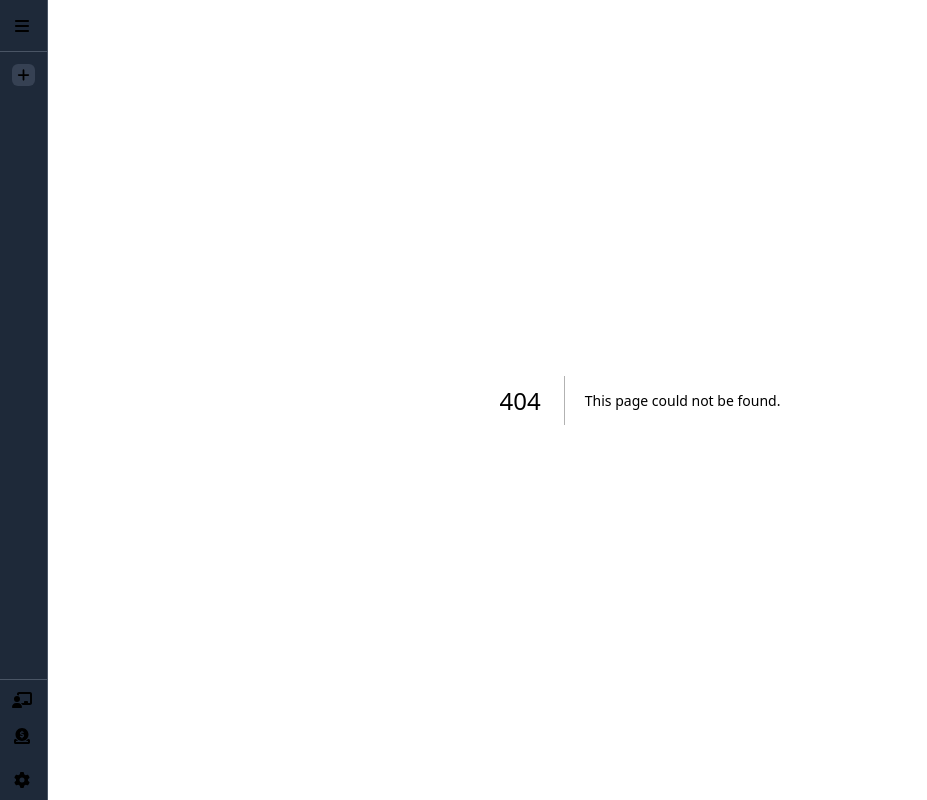
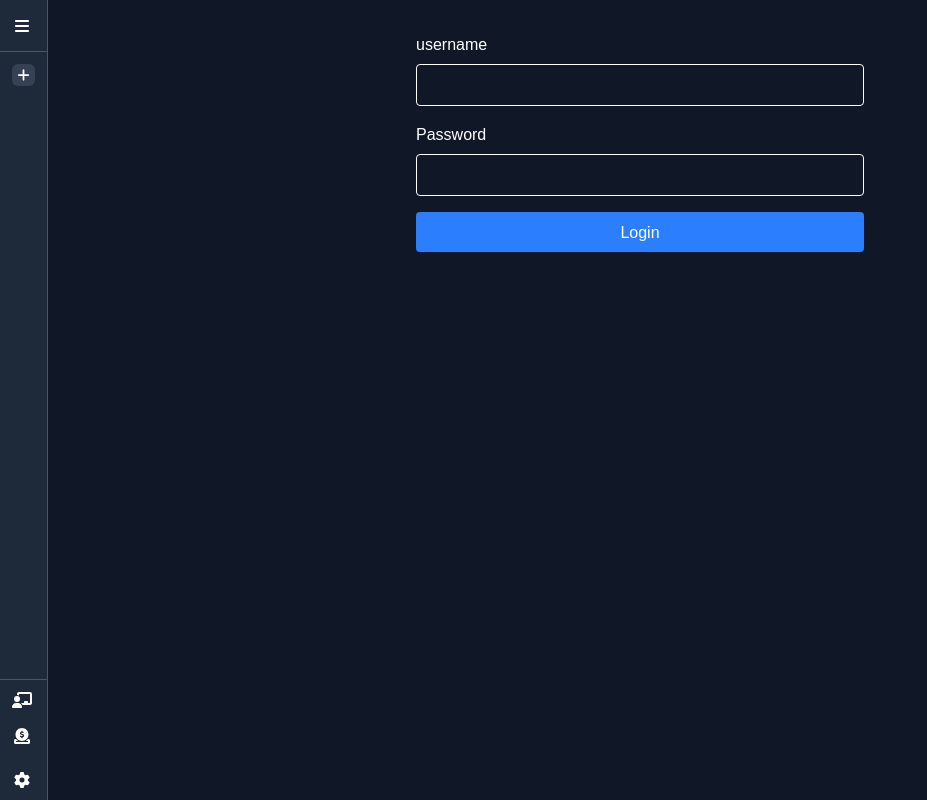
Before and after one commit to johnmillerbit/BitAI-client, a Next.js app: page /admin/login in a window 1280 px wide. Before the commit this address had no page. Shown: the whole page, without its empty margins (0-927 px from the left). Built offline with nearby package versions, Linux system fonts and the light colour scheme.

Commit message:
login system

```diff
--- /dev/null
+++ b/app/admin/dashboard/page.tsx
@@ -0,0 +1,7 @@
+import React from 'react'
+
+export default function dashboard() {
+  return (
+	<div>dashboard</div>
+  )
+}
--- /dev/null
+++ b/app/admin/login/page.tsx
@@ -0,0 +1,67 @@
+'use client';
+
+import { useState, FormEvent } from 'react';
+import { useRouter } from 'next/navigation';
+
+export default function LoginForm() {
+  const [username, setusername] = useState('');
+  const [password, setPassword] = useState('');
+  const [error, setError] = useState('');
+  const router = useRouter();
+
+  const handleSubmit = async (e: FormEvent) => {
+    e.preventDefault();
+    setError('');
+
+    try {
+      const response = await fetch('/api/auth/login', {
+        method: 'POST',
+        headers: { 'Content-Type': 'application/json' },
+        body: JSON.stringify({ username, password }),
+      });
+
+      if (response.ok) {
+        router.push('/admin/dashboard');
+      } else {
+        const data = await response.json();
+        setError(data.message);
+      }
+    } catch {
+      setError('Something went wrong');
+    }
+  };
+
+  return (
+    <form onSubmit={handleSubmit} className="max-w-md mx-auto mt-8">
+      <div className="mb-4">
+        <label htmlFor="username" className="block mb-2">username</label>
+        <input
+          type="text"
+          id="username"
+          value={username}
+          onChange={(e) => setusername(e.target.value)}
+          className="w-full p-2 border rounded"
+          required
+        />
+      </div>
+      <div className="mb-4">
+        <label htmlFor="password" className="block mb-2">Password</label>
+        <input
+          type="password"
+          id="password"
+          value={password}
+          onChange={(e) => setPassword(e.target.value)}
+          className="w-full p-2 border rounded"
+          required
+        />
+      </div>
+      {error && <p className="text-red-500 mb-4">{error}</p>}
+      <button
+        type="submit"
+        className="w-full p-2 bg-blue-500 text-white rounded hover:bg-blue-600"
+      >
+        Login
+      </button>
+    </form>
+  );
+}
--- /dev/null
+++ b/app/api/auth/login/route.ts
@@ -0,0 +1,43 @@
+import { NextRequest, NextResponse } from 'next/server';
+import { generateToken, setTokenCookie, verifyPassword } from '../../../../lib/auth';
+import { Admin } from '../../../../lib/types';
+
+const users: Admin[] = [
+  {
+    id: '1',
+    username: 'test',
+    password: '$2a$12$HytxPrbVQ/4MhCn5QXg4J.3qUEkAfxI6G3n8IXEhZv18WPjuCWAJq', // Hashed password for 'password123'
+  },
+];
+
+export async function POST(req: NextRequest) {
+  try {
+    const { username, password } = await req.json();
+
+    if (!username || !password) {
+      return NextResponse.json({ message: 'Missing username or password' }, { status: 400 });
+    }
+
+    const user = users.find((u) => u.username === username);
+
+    if (!user) {
+      return NextResponse.json({ message: 'Invalid credentials' }, { status: 401 });
+    }
+
+    const isValid = await verifyPassword(password, user.password);
+
+    if (!isValid) {
+      return NextResponse.json({ message: 'Invalid credentials' }, { status: 401 });
+    }
+
+    const token = generateToken({ id: user.id, username: user.username });
+
+    const response = NextResponse.json({ message: 'Login successful' }, { status: 200 });
+    setTokenCookie(response, token);
+
+    return response;
+  } catch (error) {
+    console.error('Login error:', error);
+    return NextResponse.json({ message: 'Server error' }, { status: 500 });
+  }
+}
--- /dev/null
+++ b/app/api/auth/verify/route.ts
@@ -0,0 +1,22 @@
+import { NextRequest, NextResponse } from 'next/server';
+import jwt from 'jsonwebtoken';
+
+const JWT_SECRET = process.env.JWT_SECRET!;
+
+export async function POST(req: NextRequest) {
+  try {
+    const { token } = await req.json();
+
+    if (!token) {
+      return NextResponse.json({ message: 'No token provided' }, { status: 400 });
+    }
+
+    const decoded = jwt.verify(token, JWT_SECRET) as { userId: string; username: string };
+    console.log('Token verified in Node.js API:', decoded);
+
+    return NextResponse.json({ valid: true, user: decoded }, { status: 200 });
+  } catch (error) {
+    console.error('Token verification error in Node.js API:', error);
+    return NextResponse.json({ valid: false, message: 'Invalid or expired token' }, { status: 401 });
+  }
+}
--- /dev/null
+++ b/lib/auth.ts
@@ -0,0 +1,33 @@
+import jwt from 'jsonwebtoken';
+import { serialize } from 'cookie';
+import bcrypt from 'bcryptjs';
+import { NextResponse } from 'next/server';
+
+const JWT_SECRET = process.env.JWT_SECRET!;
+
+export async function hashPassword(password: string): Promise<string> {
+  return bcrypt.hash(password, 10);
+}
+
+export async function verifyPassword(password: string, hashedPassword: string): Promise<boolean> {
+  return bcrypt.compare(password, hashedPassword);
+}
+
+export function generateToken(user: { id: string; username: string }): string {
+  return jwt.sign(
+    { userId: user.id, username: user.username },
+    JWT_SECRET,
+    { expiresIn: '1h' }
+  );
+}
+
+export function setTokenCookie(response: NextResponse, token: string): void {
+  const cookie = serialize('token', token, {
+    httpOnly: true,
+    secure: process.env.NODE_ENV === 'production',
+    sameSite: 'strict',
+    maxAge: 3600, // 1 hour
+    path: '/',
+  });
+  response.headers.append('Set-Cookie', cookie);
+}
--- /dev/null
+++ b/lib/types.ts
@@ -0,0 +1,10 @@
+export interface Admin {
+  id: string;
+  username: string;
+  password: string;
+}
+
+export interface LoginCredentials {
+  username: string;
+  password: string;
+}
--- /dev/null
+++ b/middleware.ts
@@ -0,0 +1,41 @@
+import { NextRequest, NextResponse } from "next/server";
+
+export async function middleware(request: NextRequest) {
+    const token = request.cookies.get("token")?.value;
+
+    if (request.nextUrl.pathname.startsWith("/admin/dashboard")) {
+        if (token) {
+            try {
+                const verificationResponse = await fetch(
+                    `${request.nextUrl.origin}/api/auth/verify`,
+                    {
+                        method: "POST",
+                        headers: {
+                            "Content-Type": "application/json",
+                        },
+                        body: JSON.stringify({ token }),
+                    }
+                );
+
+                const result = await verificationResponse.json();
+
+                if (!result.valid) {
+                    const loginUrl = new URL("/admin/login", request.url);
+                    return NextResponse.redirect(loginUrl);
+                }
+            } catch (error) {
+                console.error("Middleware token verification failed:", error);
+                const loginUrl = new URL("/admin/login", request.url);
+                return NextResponse.redirect(loginUrl);
+            }
+        } else {
+            return NextResponse.redirect(new URL("/", request.url));
+        }
+    }
+
+    return NextResponse.next();
+}
+
+export const config = {
+    matcher: ["/admin/dashboard/:path*"],
+};
--- a/package.json
+++ b/package.json
@@ -12,6 +12,12 @@
     "@fortawesome/fontawesome-svg-core": "^6.7.2",
     "@fortawesome/free-solid-svg-icons": "^6.7.2",
     "@fortawesome/react-fontawesome": "^0.2.2",
+    "@types/bcryptjs": "^3.0.0",
+    "@types/cookie": "^1.0.0",
+    "@types/jsonwebtoken": "^9.0.10",
+    "bcryptjs": "^3.0.2",
+    "cookie": "^1.0.2",
+    "jsonwebtoken": "^9.0.2",
     "lucide-react": "^0.523.0",
     "marked": "^16.0.0",
     "next": "15.3.4",
```
Also changed, not shown: 1 other file (tests, documents, lock files or other folders).
